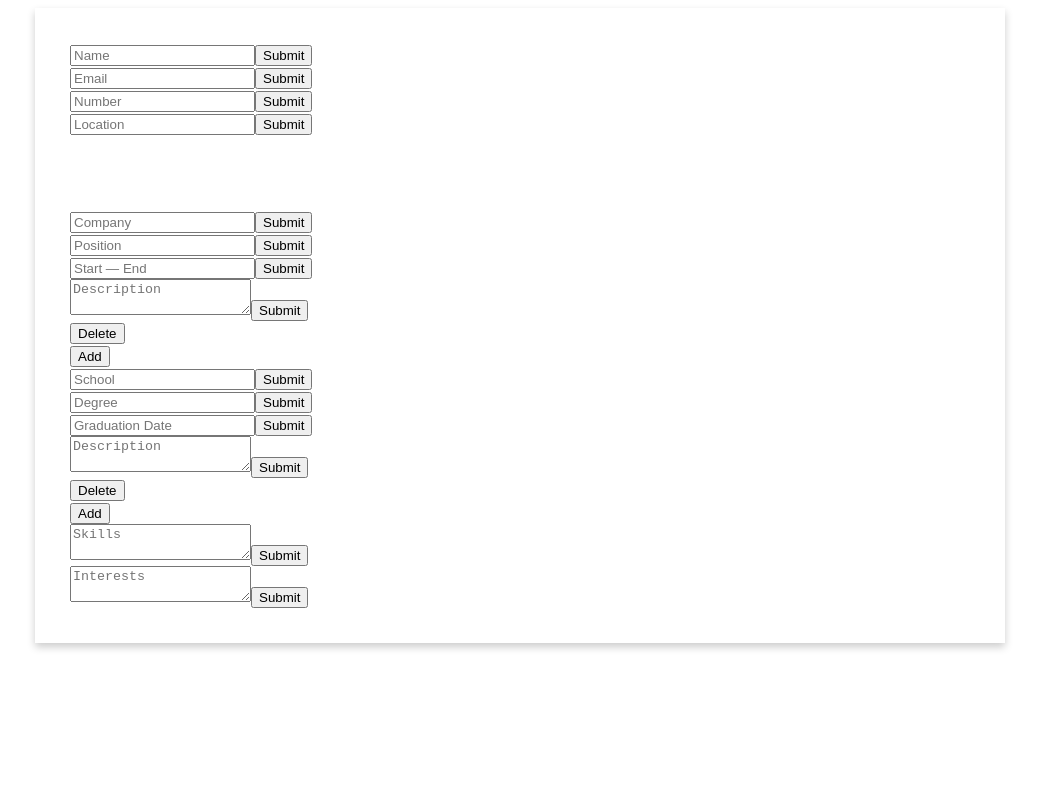
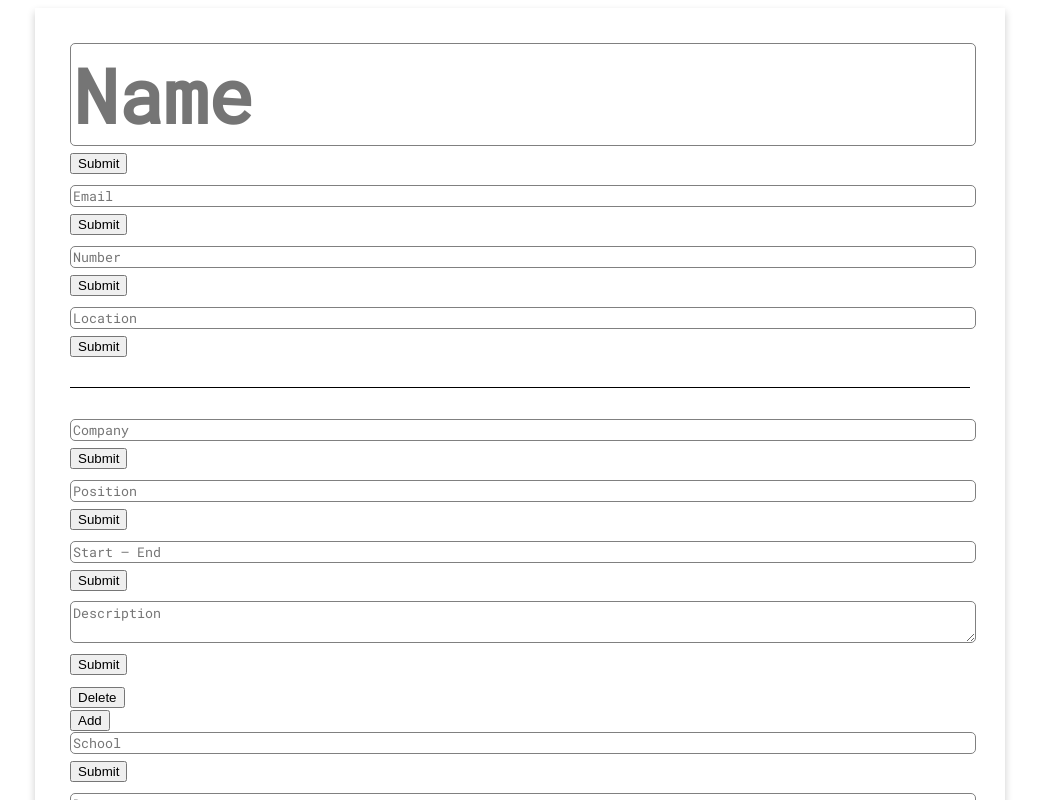
Before and after one commit to FrancisLangit/resumake, a React (Create React App) app: page / in a window 1280 px wide. Shown: the top 800 px of the page, without its empty margins (120-1159 px from the left). Built offline with nearby package versions, Linux system fonts and the light colour scheme; the HTML template or start-up script is replaced by a standard one.

Commit message:
Construct default styling for FieldForm inputs

```diff
--- a/src/components/Field/FieldForm/FieldForm.js
+++ b/src/components/Field/FieldForm/FieldForm.js
@@ -1,3 +1,5 @@
+import style from './FieldForm.module.scss';
+
 const FieldForm = ({
   setIsForm,
   inputValue,
@@ -17,7 +19,7 @@ const FieldForm = ({
   };
 
   return (
-    <form onSubmit={(e) => handleSubmit(e)}>
+    <form onSubmit={(e) => handleSubmit(e)} className={style.FieldForm}>
       {isTextarea ? <textarea {...inputProps} /> : <input {...inputProps} />}
       <button type="submit">Submit</button>
     </form>
--- /dev/null
+++ b/src/components/Field/FieldForm/FieldForm.module.scss
@@ -0,0 +1,12 @@
+.FieldForm {
+  margin-bottom: 10px;
+
+  input,
+  textarea {
+    border-radius: 5px;
+    border: 1px solid grey;
+    font-family: 'Roboto Mono';
+    margin-bottom: 5px;
+    width: 100%;
+  }
+}
--- a/src/components/GeneralInfo/GeneralInfo.module.scss
+++ b/src/components/GeneralInfo/GeneralInfo.module.scss
@@ -1,16 +1,22 @@
 .container {
-  margin-bottom: 75px;
+  display: block;
+  margin-bottom: 30px;
+  padding-bottom: 20px;
+  border-bottom: 1px solid black;
 }
 
-.name div {
-  font-size: 75px;
-  font-weight: bolder;
+.name {
+  div,
+  input {
+    font-size: 75px;
+    font-weight: bolder;
+  }
 }
 
 .details div {
   border-radius: 7.5px;
   border: 1px solid black;
-  float: left;
+  display: inline-block;
   font-size: 12px;
   margin-right: 20px;
   padding: 10px;
```
